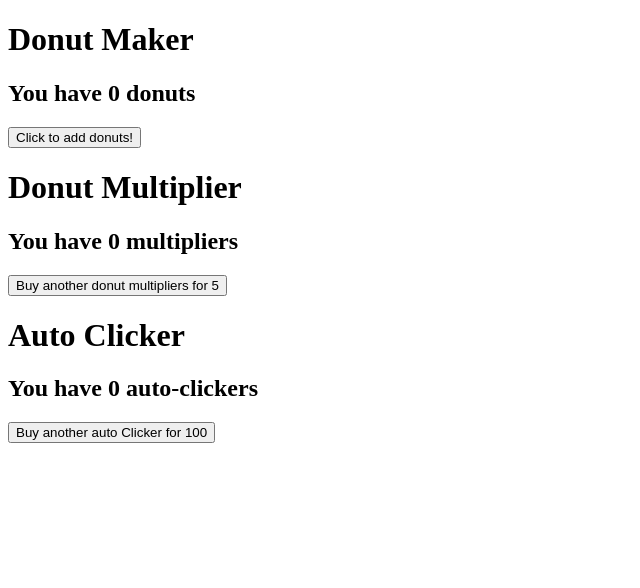
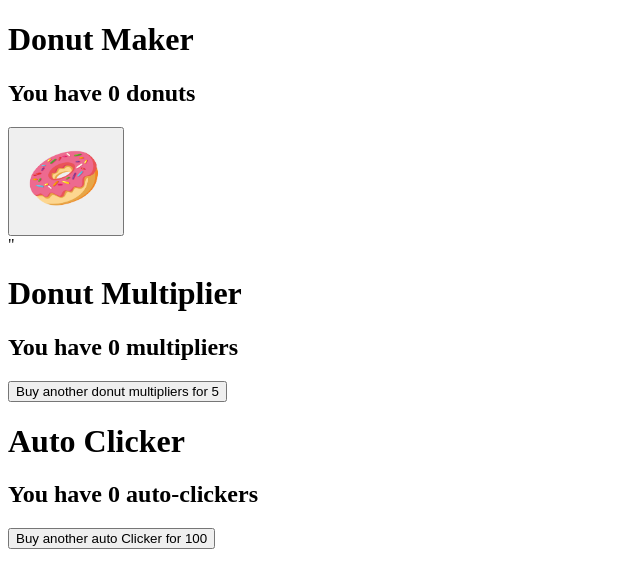
Before and after one commit to JasonOrabella/donut-clicker, a plain HTML site: page index.html in a window 1280 px wide. Shown: the whole page, without its empty margins (0-640 px from the left). Drawn offline with Linux system fonts and the light colour scheme.

Commit message:
working software

```diff
--- a/index.html
+++ b/index.html
@@ -10,9 +10,10 @@
         <div class="anchor">
             <h1>Donut Maker</h1>
             <h2>You have <span class="donut-count">0</span> donuts</h2>
-            <button class="click-button">Click to add donuts!</button>
+            <button class="click-button"><img src= "src\donutPic.png" alt="Donut Picture, Click Here" width="100"
+                height="100"></button>
 
-        </div>
+        </div>"
     </div>
 
     <div class="container">
```
Also changed, not shown: src/js/app.js (+3 -31 lines), src/donutPic.png (renamed from src/css/donutpic.png).
